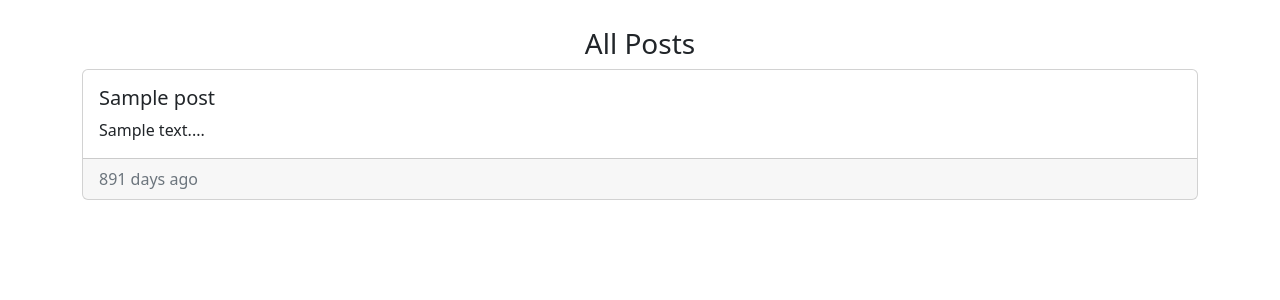
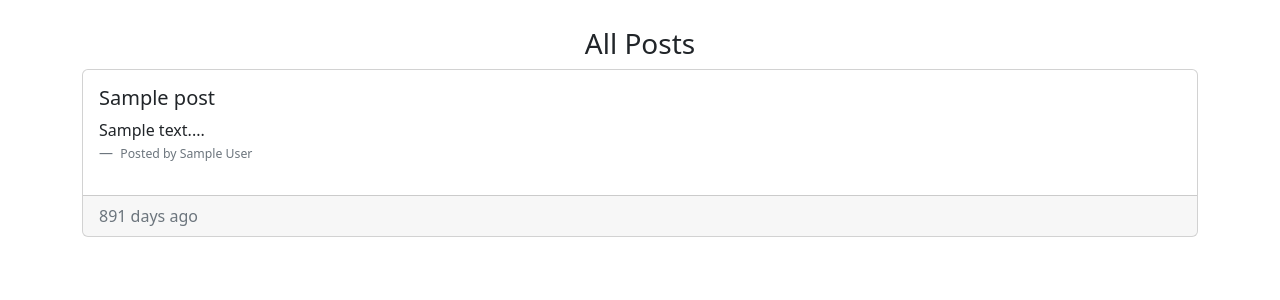
Before and after one commit to spandey5992/ssdi-project, a Flask app: page / in a window 1280 px wide. Shown: the part 56-356 px from the top of the page. Run offline with Flask 2, Linux system fonts and the light colour scheme; tables that the repository leaves empty hold one stand-in row (values such as "Sample post").

Commit message:
added username for posts on allPost page

```diff
--- a/blog-app/blog/templates/allposts.html
+++ b/blog-app/blog/templates/allposts.html
@@ -10,6 +10,13 @@
                 <h5 class="card-title">{{row.title}}</h5>
             </a>
           <p class="card-text">{{row.content[:50]}}...</p>
+          <p class="card-text">
+            <footer class="blockquote-footer">
+                <small class="text-muted">
+                    Posted by {{row.user.firstname + " "+row.user.lastname}}
+                </small>
+            </footer>
+        </p>
         </div>
         <div class="card-footer text-muted">
           {{row.num_of_days}} days ago
--- a/blog-app/blog/templates/post.html
+++ b/blog-app/blog/templates/post.html
@@ -16,9 +16,10 @@
                 <p class="card-text">
                     <footer class="blockquote-footer">
                         <small class="text-muted">
-                            Posted by {{post.user.firstname + " "+post.user.lastname}}</p>
+                            Posted by {{post.user.firstname + " "+post.user.lastname}}
                         </small>
                     </footer>
+                </p>
                 </div>
                 <div class="card-footer text-muted">
                     <form>
```
